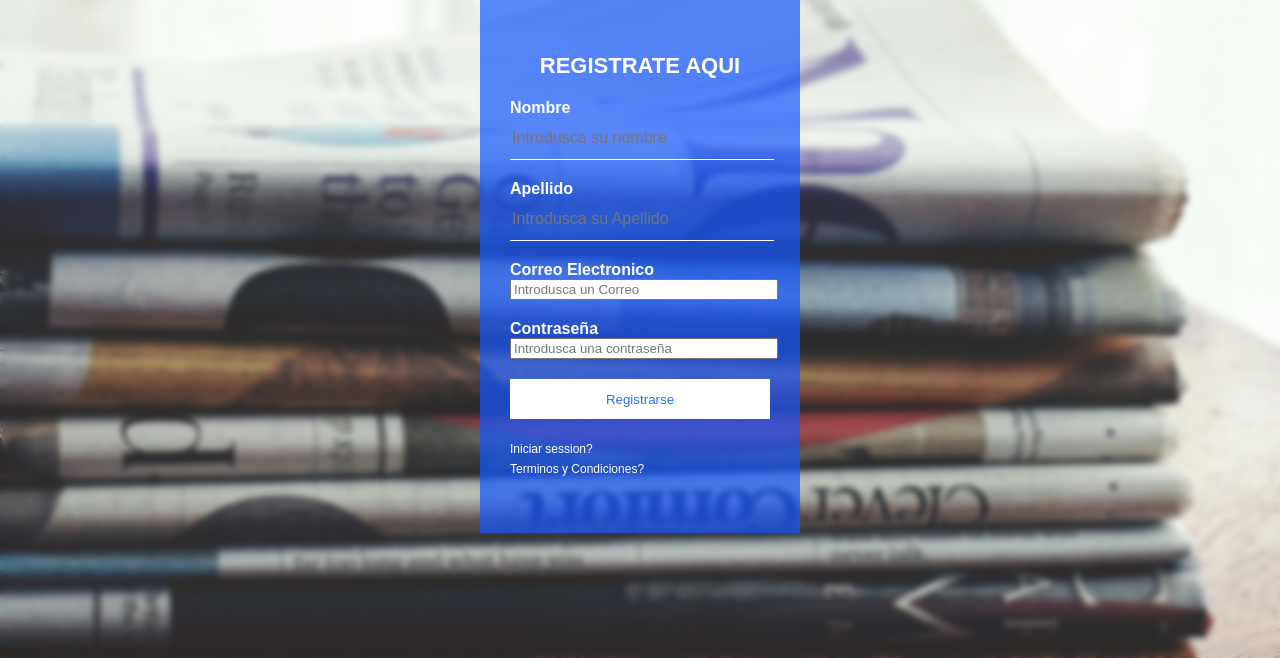
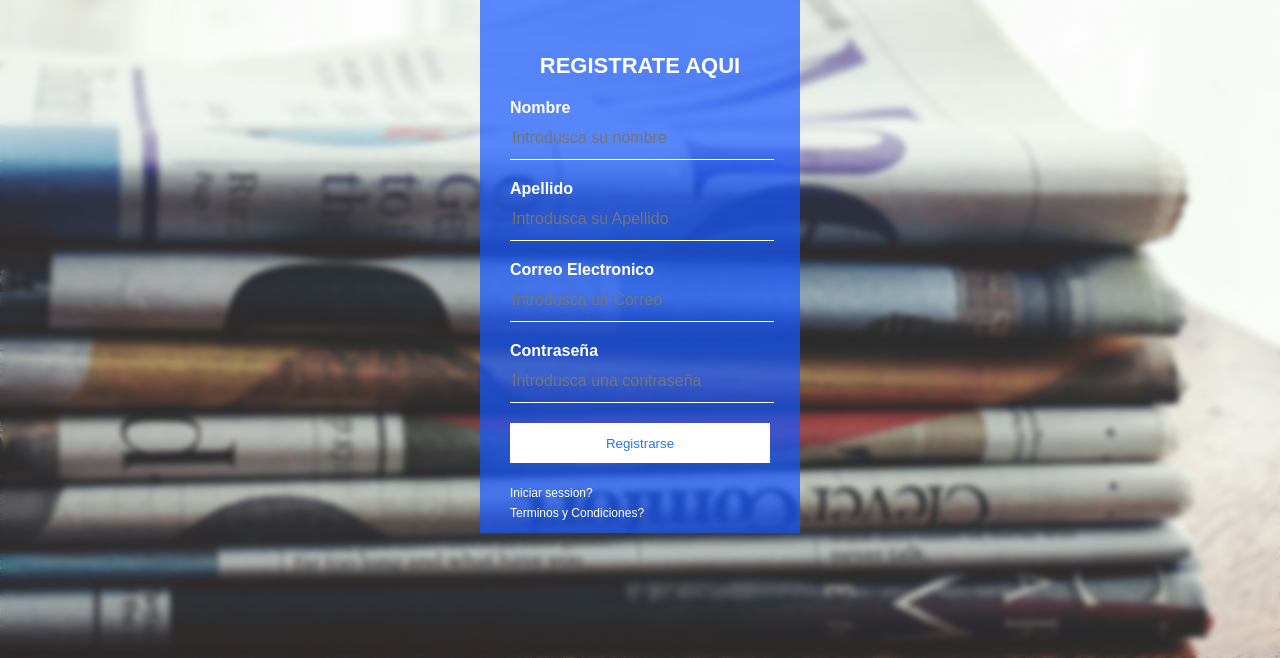
Before and after one commit to Patonike20/Registro, a plain HTML site: page index.html in a window 1280 px wide. Shown: the part 142-800 px from the top of the page. Drawn offline with Linux system fonts and the light colour scheme.

Commit message:
Update style.css

```diff
--- a/css/style.css
+++ b/css/style.css
@@ -50,7 +50,7 @@ body {
   margin-bottom: 20px;
 }
 
-.login-box input[type="text"], .login-box input[type="password"] .login-box input[type="email"] {
+.login-box input[type="text"], .login-box input[type="password"], .login-box input[type="email"] {
   border: none;
   border-bottom: 1px solid #fff;
   background: transparent;
```
